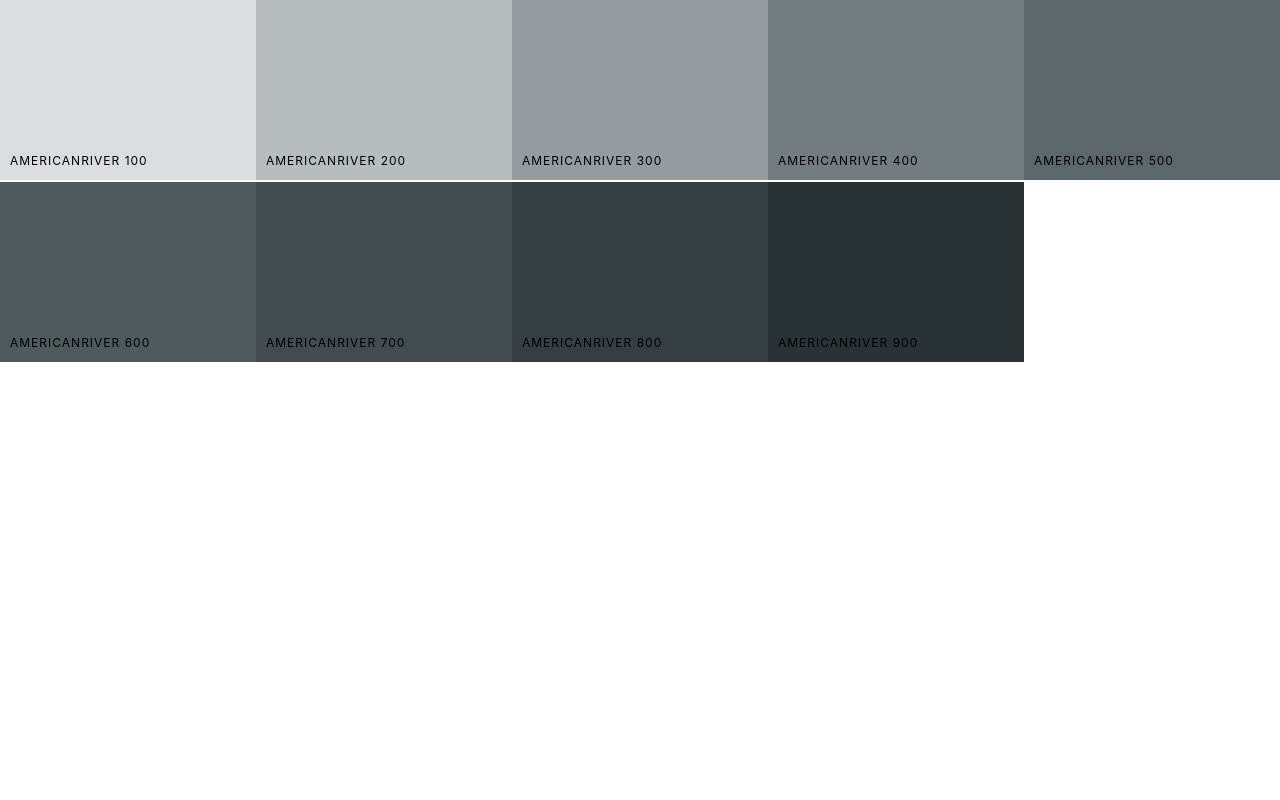
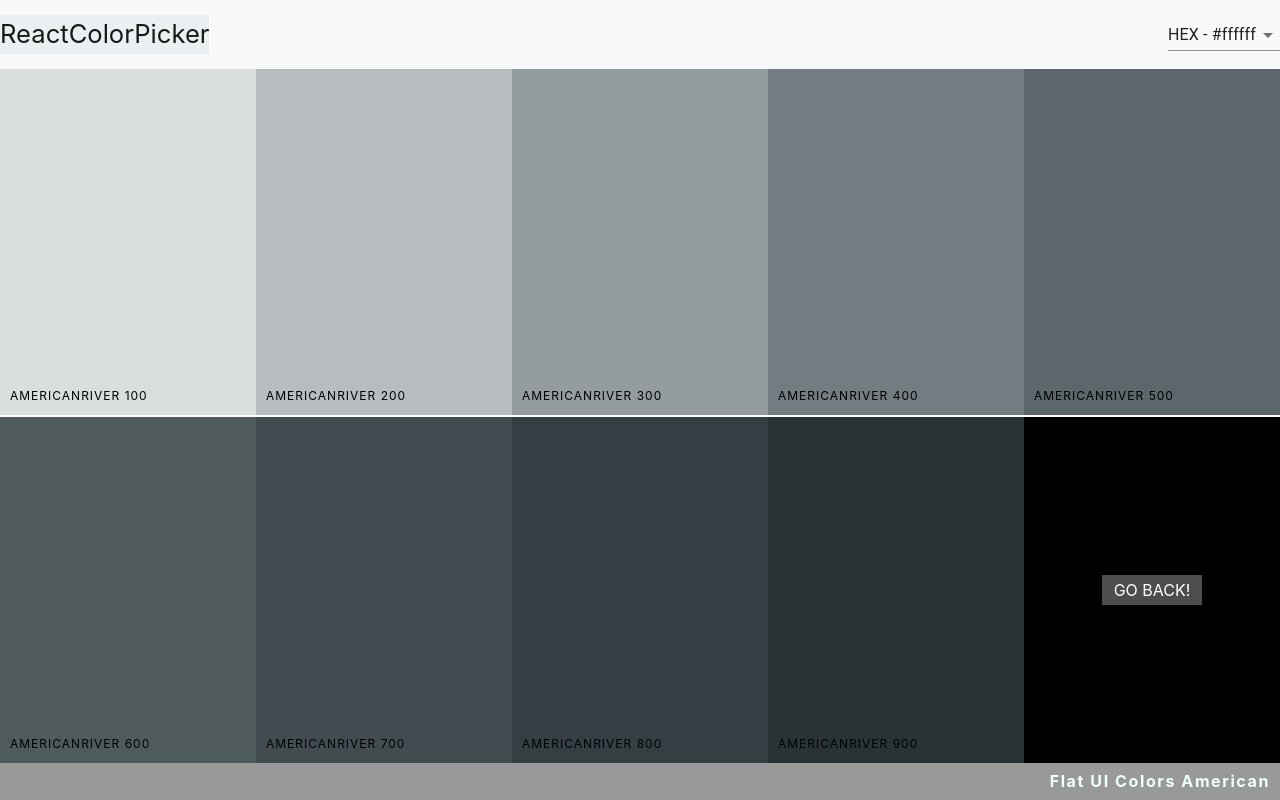
Before and after one commit to mehul11jain/React-Color-Picker, a React (Create React App) app: page /palette/flat-ui-colors-american/americanriver in a window 1280 px wide. Built offline with nearby package versions, Linux system fonts and the light colour scheme.

Commit message:
Back Button added

```diff
--- a/src/ColorBox.css
+++ b/src/ColorBox.css
@@ -6,7 +6,17 @@
     position: relative;
     margin-bottom: -4.5px;
 }
-.Copy-btn{
+.ColorBox.Back {
+    height: 50%;
+    background: black;
+    color: azure;
+}
+
+.Back-btn:hover {
+    text-decoration: none;
+    color: azure;
+}
+.Copy-btn ,.Back-btn{
     position: absolute;
     display: inline-block;
     width: 100px;
@@ -23,6 +33,8 @@
     color: white;
     text-transform: uppercase;
     border: none;
+}
+.Copy-btn{
     opacity: 0;
 }
 .ColorBox:hover .Copy-btn{
@@ -100,3 +112,6 @@
 .copy-msg p{
     font-size: 2rem;
 }
+.SingleColorPalette .ColorBox{
+    height: 50%;
+}
--- a/src/NavBar.js
+++ b/src/NavBar.js
@@ -50,7 +50,7 @@ class NavBar extends Component {
             >
               <ul className="navbar-nav mr-auto">
                 <li className="nav-item active">
-                  <div className="slider-container">
+                  {this.props.showslider && <div className="slider-container">
                     <span>Level : {this.props.level}</span>
                     <div className="slider">
                       <Slider
@@ -61,7 +61,7 @@ class NavBar extends Component {
                         onAfterChange={this.props.changeLevel}
                       />
                     </div>
-                  </div>
+                  </div>}
                 </li>
               </ul>
               <div className="select-container">
--- a/src/Palette.js
+++ b/src/Palette.js
@@ -1,6 +1,7 @@
 import React, { Component } from 'react';
 import ColorBox from "./ColorBox";
 import NavBar from "./NavBar";
+import PaletteFooter from "./PaletteFooter";
 import "./Palette.css";
 
 class Palette extends Component{
@@ -22,12 +23,11 @@ class Palette extends Component{
             ))
         return (
           <div className="Palette">
-            <NavBar handleChange={this.changeFormat} changeLevel={this.changeLevel} level={this.state.level}/>
+            <NavBar handleChange={this.changeFormat} changeLevel={this.changeLevel} level={this.state.level} showslider={true}/>
             <div className="Palette-colors">{colorBoxes}</div>
-            <footer className="Palette-footer">
-                <span>{this.props.palette.palettename}</span>
-            </footer>
+            <PaletteFooter palette={this.props.palette}/>
           </div>
+
         );
     }
 }
--- /dev/null
+++ b/src/PaletteFooter.js
@@ -0,0 +1,10 @@
+import React, { Component } from 'react'
+
+function PaletteFooter(props){
+        return (
+            <footer className="Palette-footer">
+                <span>{props.palette.palettename}</span>
+            </footer>
+        );
+}
+export default PaletteFooter;
--- a/src/SingleColorPalette.js
+++ b/src/SingleColorPalette.js
@@ -1,36 +1,57 @@
-import React, { Component } from 'react'
+import React, { Component } from 'react';
+import NavBar from "./NavBar";
+import PaletteFooter from "./PaletteFooter";
+import {Link} from "react-router-dom";
 import ColorBox from "./ColorBox"
 class SingleColorPalette extends Component {
-    constructor(props){
+  constructor(props) {
     super(props);
-        this._shades = this.gatherShades(this.props.palette,this.props.colorid);
+    this.state = {
+        format : "hex"
     }
-    gatherShades(palette,colorToFilterBy){
+    this._shades = this.gatherShades(this.props.palette, this.props.colorid);
+    this.changeFormat = this.changeFormat.bind(this);
+  }
+  gatherShades(palette, colorToFilterBy) {
     let shades = [];
     let allColors = palette.colors;
-        for(let key in allColors){
+    for (let key in allColors) {
       shades = shades.concat(
-                allColors[key].filter(color => color.id === colorToFilterBy)
-            )
+        allColors[key].filter((color) => color.id === colorToFilterBy)
+      );
     }
     return shades.slice(1);
   }
+  changeFormat(val) {
+    this.setState({ format: val });
+  }
   render() {
-        const colorBoxes = this._shades.map(color =>{
-            return <ColorBox
-                    key={color.id}
+    const colorBoxes = this._shades.map((color) => {
+      return (
+        <ColorBox
+          key={color.name}
           name={color.name}
-                    background={color.hex}
+          background={color[this.state.format]}
           showLink={false}
         />
-        })
+      );
+    });
     return (
       <div className="Palette SingleColorPalette">
+        <NavBar
+          handleChange={this.changeFormat}
+          changeLevel={this.changeLevel}
+          showslider={false}
+        />
         <div className="Palette-colors">
           {colorBoxes}
+          <div className="Back ColorBox">
+            <Link to={`/palette/${this.props.palette.id}`} className="Back-btn">Go Back!</Link>
           </div>
         </div>
-        )
+        <PaletteFooter palette={this.props.palette} />
+      </div>
+    );
   }
 }
 export default SingleColorPalette;
```
Lines whose indentation alone changed are shown as unchanged.
